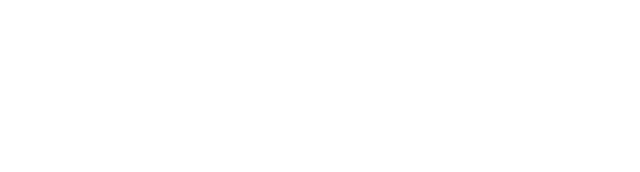
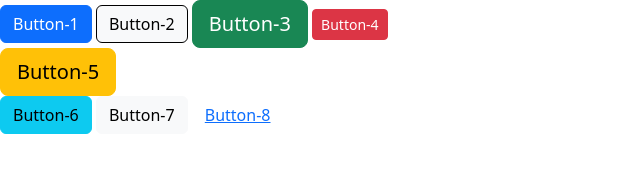
Before and after one commit to acciojob/bootstrap-card-kkpaladugula, a website: page main.html in a window 1280 px wide. Shown: the whole page, without its empty margins (0-640 px from the left). Drawn offline with nearby package versions, Linux system fonts and the light colour scheme.

Commit message:
Completed Code

```diff
--- a/main.html
+++ b/main.html
@@ -4,10 +4,26 @@
 
 <head>
 	<link rel="stylesheet" href="styles.css">
+	<link href="https://cdn.jsdelivr.net/npm/bootstrap@5.3.0-alpha1/dist/css/bootstrap.min.css" rel="stylesheet" integrity="sha384-GLhlTQ8iRABdZLl6O3oVMWSktQOp6b7In1Zl3/Jr59b6EGGoI1aFkw7cmDA6j6gD" crossorigin="anonymous">
+	<script src="https://cdn.jsdelivr.net/npm/bootstrap@5.3.0-alpha1/dist/js/bootstrap.bundle.min.js" integrity="sha384-w76AqPfDkMBDXo30jS1Sgez6pr3x5MlQ1ZAGC+nuZB+EYdgRZgiwxhTBTkF7CXvN" crossorigin="anonymous"></script>
+  </body>
 </head>
 
 <body>
-	<!-- the entire body must be written by student -->
+	<div class="button1">
+		<button id="button-1" type="button" class="btn btn-primary">Button-1</button>
+		<button id="button-2" type="button" class="btn btn-light">Button-2</button>
+		<button id="button-3" type="button" class="btn btn-success btn-lg">Button-3</button>
+		<button id="button-4" type="button" class="btn btn-danger btn-sm">Button-4</button>
+	</div>
+	<div class="block">
+		<button type="button-5" class="btn btn-warning btn-lg">Button-5</button>
+	</div>
+	<div class="button2">
+		<button id="button-6" type="button" class="btn btn-info">Button-6</button>
+		<button id="button-7" type="button" class="btn btn-light">Button-7</button>
+		<button id="button-8" type="button" class="btn btn-link">Button-8</button>
+	</div>
     <script type="text/javascript" src="./script.js">
 </script>
 
--- a/styles.css
+++ b/styles.css
@@ -1,2 +1,7 @@
-
-/* Your CSS Code here. */
+#button-2{
+    border: 1px solid black;
+}
+.block{
+   display: inline-block;
+   width: 100%;
+}
```
